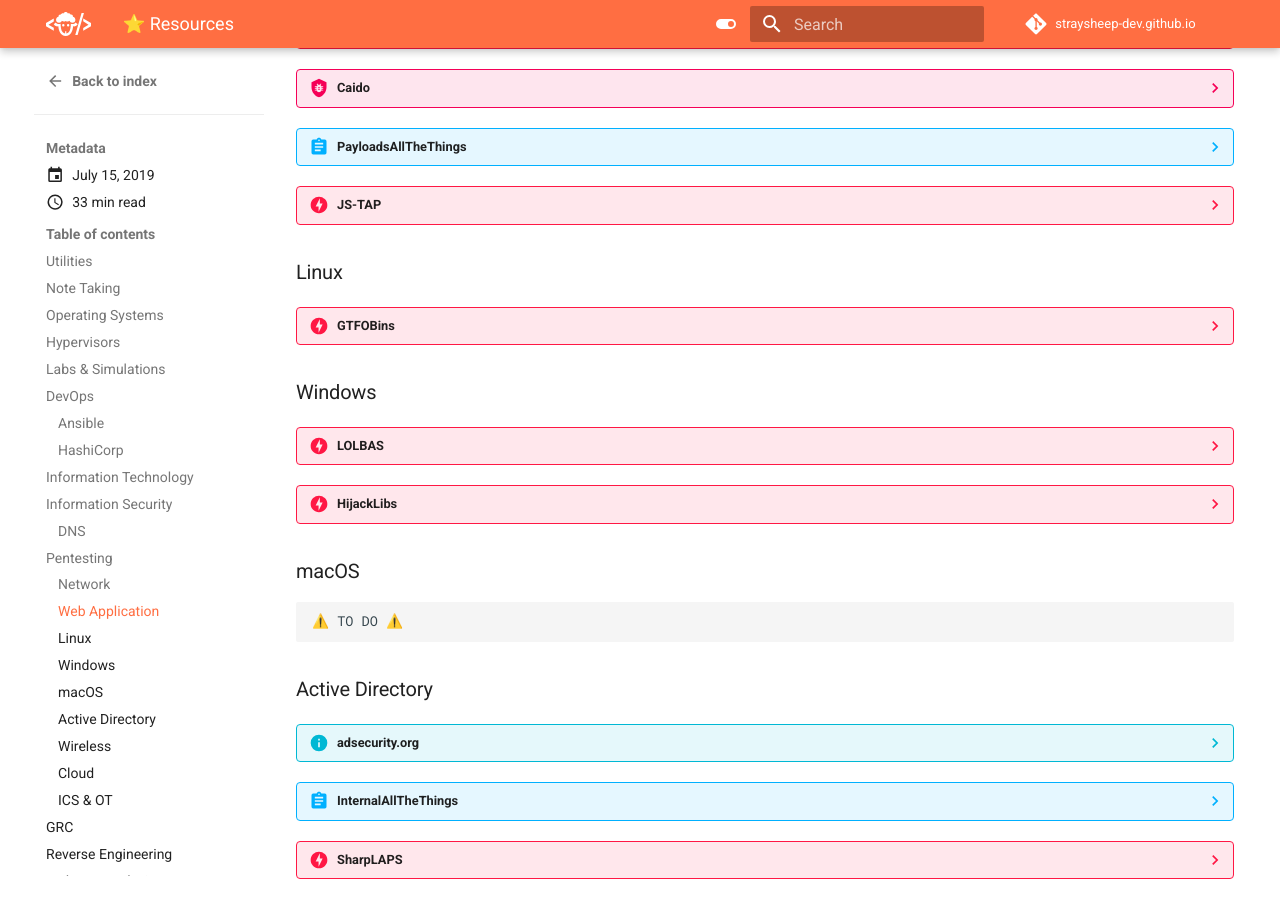
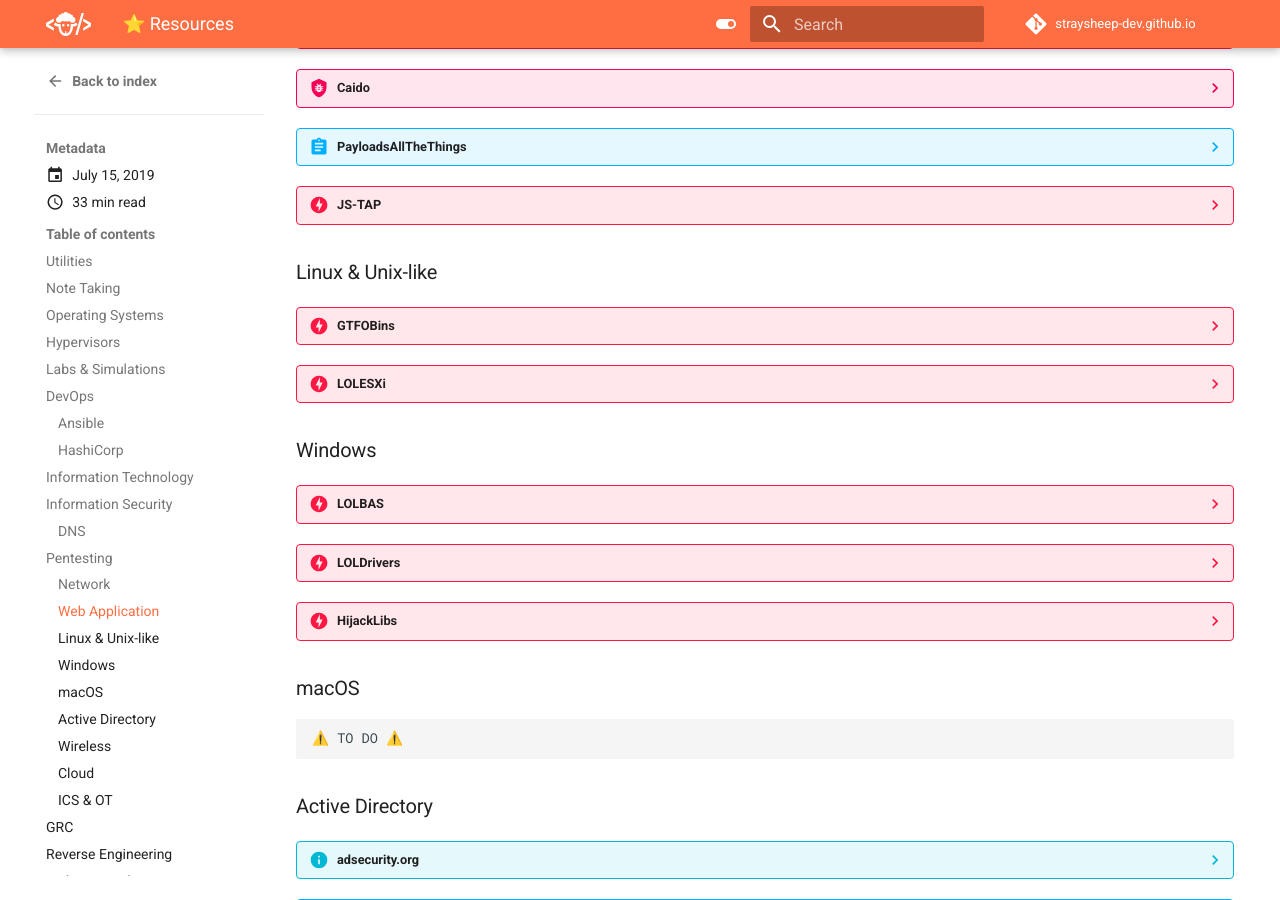
Before and after one commit to straysheep-dev/straysheep-dev.github.io, an MkDocs documentation site: the page built from docs/blog/posts/resources.md, in a window 1280 px wide and 900 px high, scrolled down 5961 px. Built offline with MkDocs 1.6.1 and Material for MkDocs 9.7.7, drawn with Linux system fonts in a browser that asks for light colours; comment, search, counter and statistics services are not loaded.

Commit message:
Update blog

```diff
--- a/docs/blog/posts/resources.md
+++ b/docs/blog/posts/resources.md
@@ -755,7 +755,7 @@
 	- <https://trustedsec.com/blog/js-tap-weaponizing-javascript-for-red-teams>
 
 
-### Linux
+### Linux & Unix-like
 
 ??? danger "GTFOBins"
 
@@ -763,6 +763,12 @@
 
 	- <https://gtfobins.github.io/>
 
+??? danger "LOLESXi"
+
+	> LOLESXi features a comprehensive list of binaries/scripts natively available in VMware ESXi that adversaries have utilised in their operations. The information on this site is compiled from open-source threat research.
+
+	- <https://github.com/LOLESXi-Project/LOLESXi>
+
 
 ### Windows
 
@@ -771,6 +777,13 @@
 	> Living Off The Land Binaries, Scripts and Libraries
 
 	- <https://lolbas-project.github.io/#>
+
+??? danger "LOLDrivers"
+
+	> An extensive and well-organized collection of vulnerable and malicious Windows drivers.
+
+	- <https://github.com/magicsword-io/LOLDrivers>
+	- <https://www.loldrivers.io/>
 
 ??? danger "HijackLibs"
 
```
